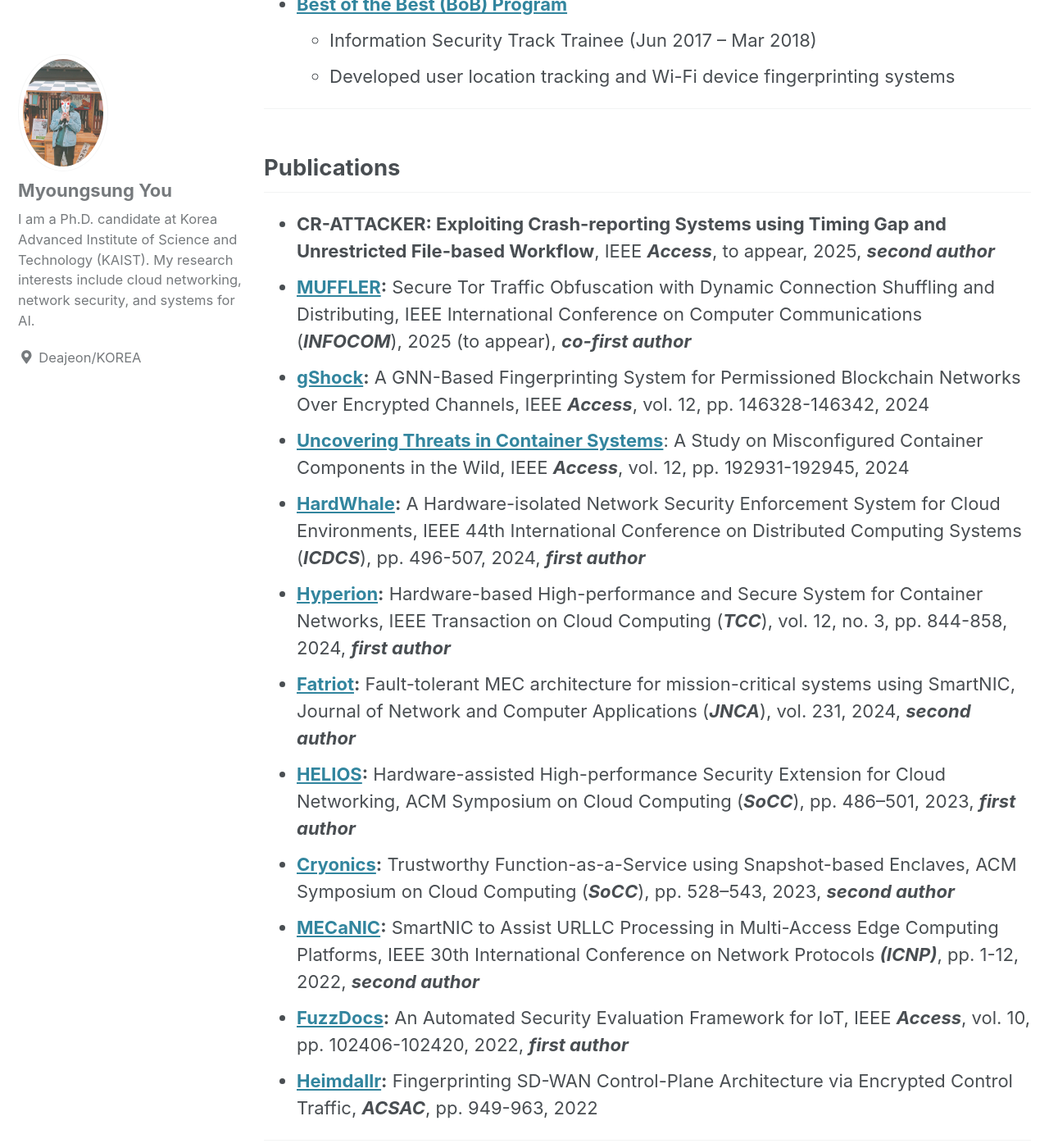
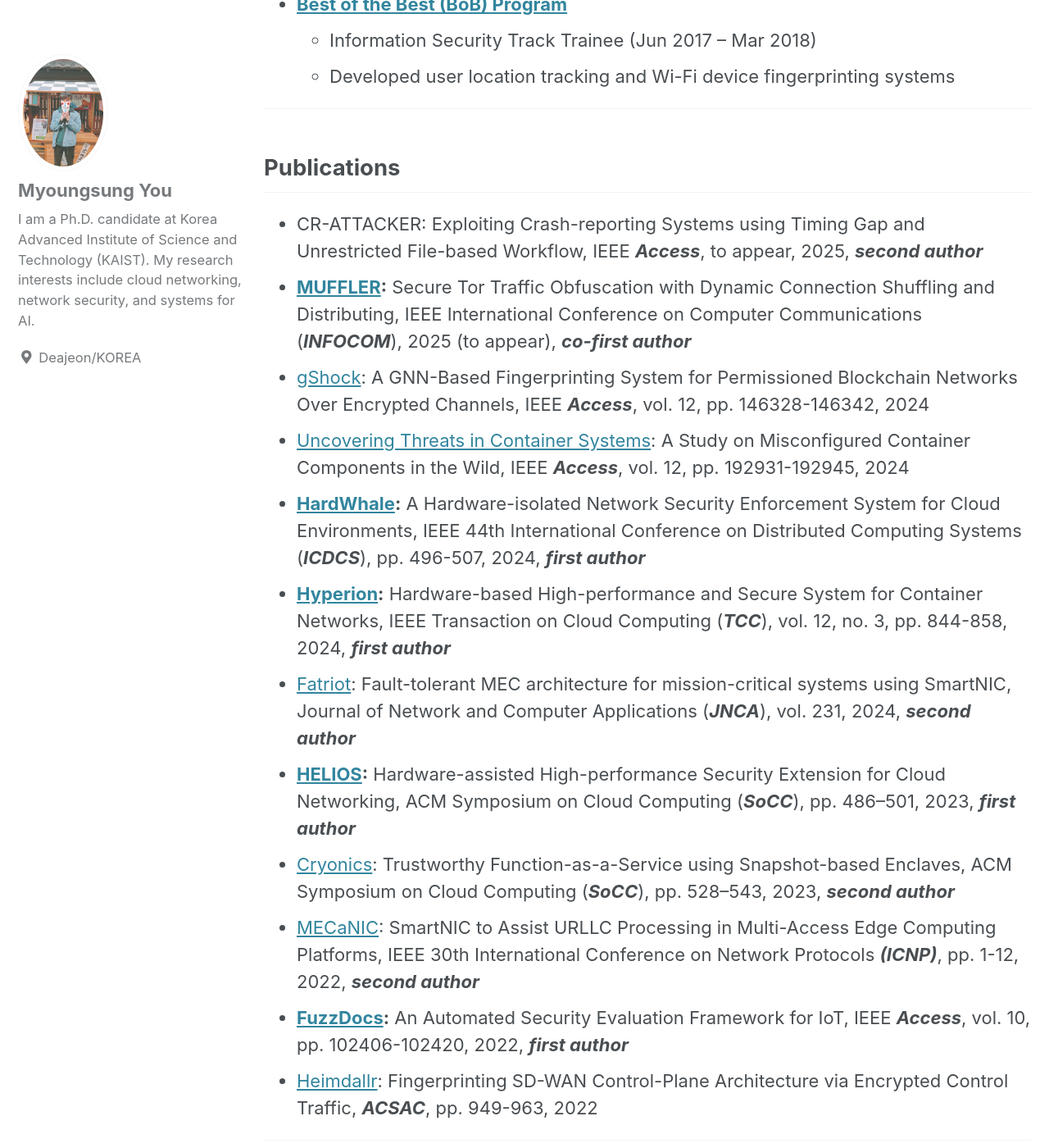
Before and after one commit to Famous7/famous7.github.io, a Jekyll site: the page built from _posts/2018-05-20-cv.md, in a window 1280 px wide and 1400 px high, scrolled down 2571 px. Shown: the whole window at 82% size. Built offline with Jekyll 4.4.1, drawn with Linux system fonts in a browser that asks for light colours; cached includes are drawn as plain includes; nearby versions of some CDN libraries; our own code applies the rules of GitHub Pages for plain Markdown files; part of the change alters nothing that is shown; some of the changed text lies outside the part shown.

Commit message:
Update 2018-05-20-cv.md

```diff
--- a/_posts/2018-05-20-cv.md
+++ b/_posts/2018-05-20-cv.md
@@ -38,7 +38,7 @@ I am a researcher committed to pioneering advancements in cloud networking throu
 - **Korea Advanced Institute of Science and Technology (KAIST)**
   - M.S. in Computer Science and Ph.D. in Electronic Engineering (Mar 2020 – Sep 2025)
   - [Network and System Security Lab](https://nss.kaist.ac.kr) (Advisor: Prof. Seungwon Shin)
-  - Ph.D. Thesis, Integrating SmartNIC and LLM Technologies in Cloud Networking: From Hardware-Accelerated Data Planes to Isolated Security and Automated Deployment
+  - Ph.D. Thesis: Integrating SmartNIC and LLM Technologies in Cloud Networking: From Hardware-Accelerated Data Planes to Isolated Security and Automated Deployment
 
 - **Chungbuk National University**
   - B.S. in Computer Science (Mar 2013 – Feb 2020)
@@ -58,18 +58,18 @@ I am a researcher committed to pioneering advancements in cloud networking throu
 ---
 
 ## Publications
-- **CR-ATTACKER: Exploiting Crash-reporting Systems using Timing Gap and Unrestricted File-based Workflow**, IEEE ***Access***, to appear, 2025, ***second author***
+- CR-ATTACKER: Exploiting Crash-reporting Systems using Timing Gap and Unrestricted File-based Workflow, IEEE ***Access***, to appear, 2025, ***second author***
 - **[MUFFLER](https://infocom2025.ieee-infocom.org/program/accepted-paper-list-main-conference):** Secure Tor Traffic Obfuscation with Dynamic Connection Shuffling and Distributing, IEEE International Conference on Computer Communications (***INFOCOM***), 2025 (to appear), ***co-first author***
-- **[gShock](https://ieeexplore.ieee.org/abstract/document/10697129):** A GNN-Based Fingerprinting System for Permissioned Blockchain Networks Over Encrypted Channels, IEEE ***Access***, vol. 12, pp. 146328-146342, 2024
-- **[Uncovering Threats in Container Systems](https://ieeexplore.ieee.org/abstract/document/10788674)**: A Study on Misconfigured Container Components in the Wild, IEEE ***Access***, vol. 12, pp. 192931-192945, 2024
+- [gShock](https://ieeexplore.ieee.org/abstract/document/10697129): A GNN-Based Fingerprinting System for Permissioned Blockchain Networks Over Encrypted Channels, IEEE ***Access***, vol. 12, pp. 146328-146342, 2024
+- [Uncovering Threats in Container Systems](https://ieeexplore.ieee.org/abstract/document/10788674): A Study on Misconfigured Container Components in the Wild, IEEE ***Access***, vol. 12, pp. 192931-192945, 2024
 - **[HardWhale](https://ieeexplore.ieee.org/abstract/document/10630989):** A Hardware-isolated Network Security Enforcement System for Cloud Environments, IEEE 44th International Conference on Distributed Computing Systems (***ICDCS***), pp. 496-507, 2024, ***first author***
 - **[Hyperion](https://ieeexplore.ieee.org/abstract/document/10535194):** Hardware-based High-performance and Secure System for Container Networks, IEEE Transaction on Cloud Computing (***TCC***), vol. 12, no. 3, pp. 844-858, 2024, ***first author***
-- **[Fatriot](https://www.sciencedirect.com/science/article/abs/pii/S1084804524001553):** Fault-tolerant MEC architecture for mission-critical systems using SmartNIC, Journal of Network and Computer Applications (***JNCA***), vol. 231, 2024, ***second author***
+- [Fatriot](https://www.sciencedirect.com/science/article/abs/pii/S1084804524001553): Fault-tolerant MEC architecture for mission-critical systems using SmartNIC, Journal of Network and Computer Applications (***JNCA***), vol. 231, 2024, ***second author***
 - **[HELIOS](https://dl.acm.org/doi/abs/10.1145/3620678.3624786):** Hardware-assisted High-performance Security Extension for Cloud Networking, ACM Symposium on Cloud Computing (***SoCC***), pp. 486–501, 2023, ***first author***
-- **[Cryonics](https://dl.acm.org/doi/abs/10.1145/3620678.3624789):** Trustworthy Function-as-a-Service using Snapshot-based Enclaves, ACM Symposium on Cloud Computing (***SoCC***), pp. 528–543, 2023,  ***second author***
-- **[MECaNIC](https://ieeexplore.ieee.org/abstract/document/9940263):** SmartNIC to Assist URLLC Processing in Multi-Access Edge Computing Platforms, IEEE 30th International Conference on Network Protocols ***(ICNP)***, pp. 1-12, 2022, ***second author***
+- [Cryonics](https://dl.acm.org/doi/abs/10.1145/3620678.3624789): Trustworthy Function-as-a-Service using Snapshot-based Enclaves, ACM Symposium on Cloud Computing (***SoCC***), pp. 528–543, 2023,  ***second author***
+- [MECaNIC](https://ieeexplore.ieee.org/abstract/document/9940263): SmartNIC to Assist URLLC Processing in Multi-Access Edge Computing Platforms, IEEE 30th International Conference on Network Protocols ***(ICNP)***, pp. 1-12, 2022, ***second author***
 - **[FuzzDocs](https://ieeexplore.ieee.org/abstract/document/9895405):** An Automated Security Evaluation Framework for IoT, IEEE ***Access***, vol. 10, pp. 102406-102420, 2022, ***first author***
-- **[Heimdallr](https://dl.acm.org/doi/abs/10.1145/3564625.3564642):** Fingerprinting SD-WAN Control-Plane Architecture via Encrypted Control Traffic, ***ACSAC***, pp. 949-963, 2022
+- [Heimdallr](https://dl.acm.org/doi/abs/10.1145/3564625.3564642): Fingerprinting SD-WAN Control-Plane Architecture via Encrypted Control Traffic, ***ACSAC***, pp. 949-963, 2022
 
 ---
 
```
